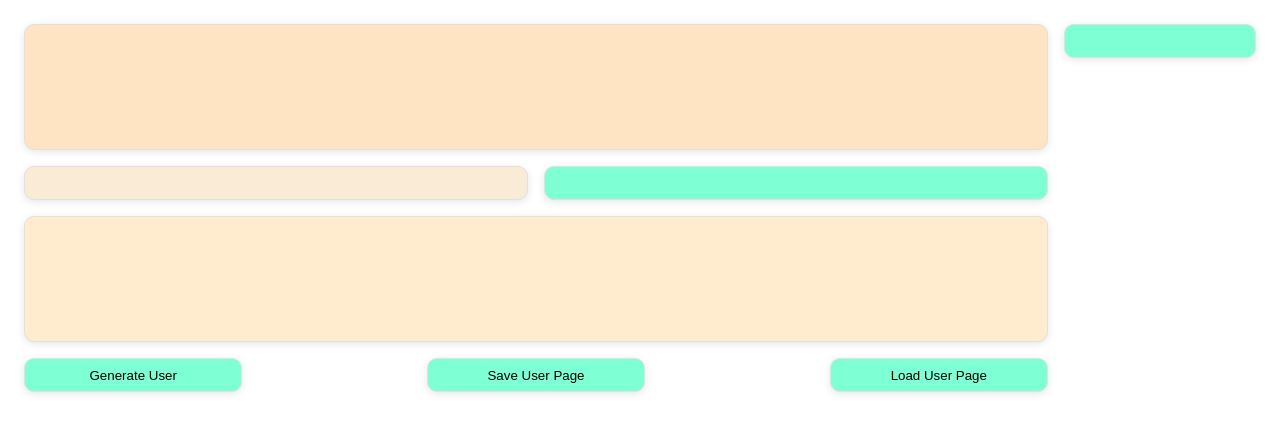
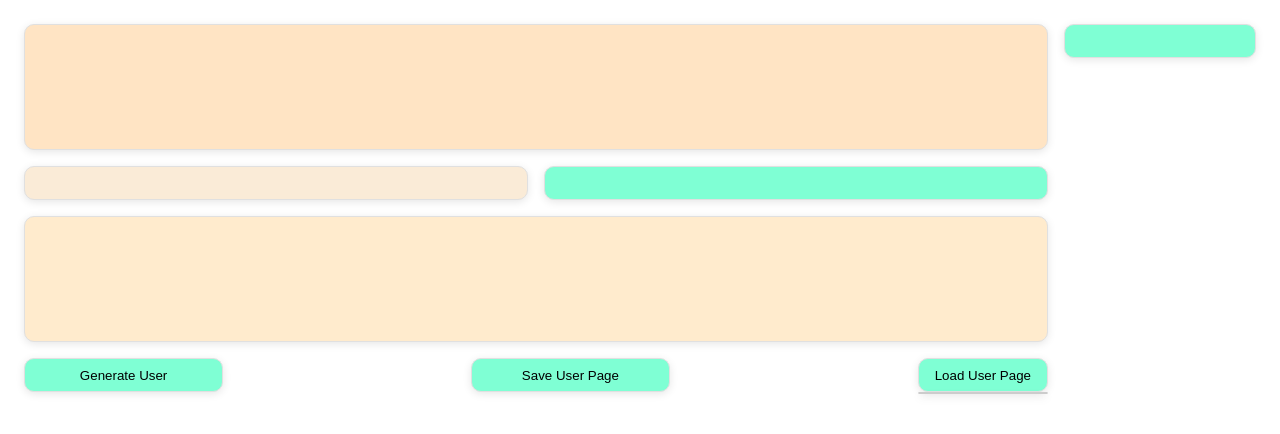
Before and after one commit to ZingerMarat/tech-troop, a website with bundled scripts: page week_5/RUPG Project/index.html in a window 1280 px wide. Both pictures are taken after a click on the button "Load User Page". Built offline with nearby package versions, Linux system fonts and the light colour scheme; no server answers.

Commit message:
Add dropdown for loading saved users and update UI for user list display

```diff
--- a/week_5/RUPG Project/controler.js
+++ b/week_5/RUPG Project/controler.js
@@ -39,6 +39,10 @@ document.getElementById("save-btn").addEventListener("click", () => {
 })
 
 document.getElementById("load-btn").addEventListener("click", () => {
+  const userList = document.getElementById("user-list")
+  userList.classList.toggle("hidden")
+  userList.innerHTML = ""
+
   const savedUsers = JSON.parse(localStorage.getItem("users") || "{}")
 
   const userIds = Object.keys(savedUsers)
@@ -47,7 +51,11 @@ document.getElementById("load-btn").addEventListener("click", () => {
     return
   }
 
-  const selectedUser = savedUsers[userIds[0]]
+  userIds.forEach((userId) => {
+    const li = document.createElement("li")
+    li.textContent = userId
+    li.addEventListener("click", () => {
+      const selectedUser = savedUsers[userId]
 
       userModel.setUser(selectedUser.user)
       userModel.setQuote(selectedUser.quote)
@@ -60,4 +68,10 @@ document.getElementById("load-btn").addEventListener("click", () => {
       render.renderPokemon(selectedUser.pokemon)
       render.renderAbout(selectedUser.about)
       render.renderFriends(selectedUser.friends)
+
+      userList.classList.add("hidden")
     })
+
+    userList.appendChild(li)
+  })
+})
--- a/week_5/RUPG Project/index.html
+++ b/week_5/RUPG Project/index.html
@@ -22,8 +22,11 @@
 
         <div class="btns">
           <button id="gen-btn" class="btn">Generate User</button>
-          <button id="save-btn"class="btn">Save User Page</button>
-          <button id="load-btn"class="btn">Load User Page</button>
+          <button id="save-btn" class="btn">Save User Page</button>
+          <div class="dropdown">
+            <button id="load-btn" class="btn">Load User Page</button>
+            <ul id="user-list" class="user-list hidden"></ul>
+          </div>
         </div>
       </div>
 
--- a/week_5/RUPG Project/style.css
+++ b/week_5/RUPG Project/style.css
@@ -2,7 +2,7 @@
   box-sizing: border-box;
 }
 
-.parent{
+.parent {
   display: flex;
   justify-content: space-between;
   height: 50vh;
@@ -10,14 +10,14 @@
   gap: 1rem;
 }
 
-.main-content{
+.main-content {
   display: flex;
   flex-direction: column;
   gap: 1rem;
   flex: 1;
 }
 
-.middle-row{
+.middle-row {
   display: flex;
   gap: 1rem;
 }
@@ -28,7 +28,7 @@
   gap: 2rem;
 }
 
-.user-picture img{
+.user-picture img {
   width: 3rem;
   height: 3rem;
   border-radius: 50%;
@@ -42,11 +42,11 @@
   height: fit-content;
   padding: 1rem;
   border-radius: 10px;
-    box-shadow: 0 2px 8px rgba(0,0,0,0.1);
+  box-shadow: 0 2px 8px rgba(0, 0, 0, 0.1);
   border: 1px solid #e0e0e0;
 }
 
-.friends h4{
+.friends h4 {
   margin: 0 0 1rem 0;
 }
 
@@ -60,13 +60,12 @@
   flex-direction: column;
 }
 
-.pokemon div{
+.pokemon div {
   display: flex;
   align-items: end;
 }
 
 .about {
-
   background-color: blanchedalmond;
 }
 
@@ -74,15 +73,15 @@
 .quote,
 .pokemon,
 .about,
-.btn{
+.btn {
   padding: 1rem;
   border-radius: 10px;
-    box-shadow: 0 2px 8px rgba(0,0,0,0.1);
+  box-shadow: 0 2px 8px rgba(0, 0, 0, 0.1);
   border: 1px solid #e0e0e0;
-    flex: 1
+  flex: 1;
 }
 
-.btns{
+.btns {
   display: flex;
   justify-content: space-between;
 }
@@ -101,3 +100,36 @@
 .btn:active {
   background-color: rgb(113, 229, 190);
 }
+
+.dropdown {
+  position: relative;
+  display: inline-block;
+}
+
+.user-list {
+  position: absolute;
+  top: 100%;
+  left: 0;
+  z-index: 3;
+  list-style: none;
+  margin: 0;
+  padding: 0;
+  background-color: white;
+  border: 1px solid #ccc;
+  border-radius: 6px;
+  box-shadow: 0 4px 8px rgba(0, 0, 0, 0.1);
+  width: 100%;
+}
+
+.user-list li {
+  padding: 10px;
+  cursor: pointer;
+}
+
+.user-list li:hover {
+  background-color: #f0f0f0;
+}
+
+.hidden {
+  display: none;
+}
```
Lines whose indentation alone changed are shown as unchanged.
